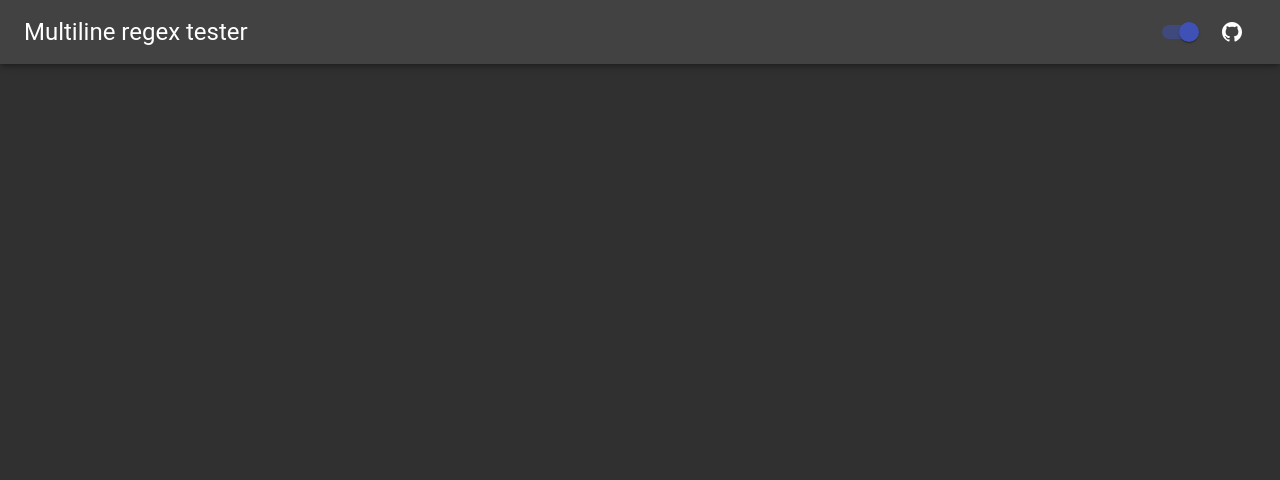
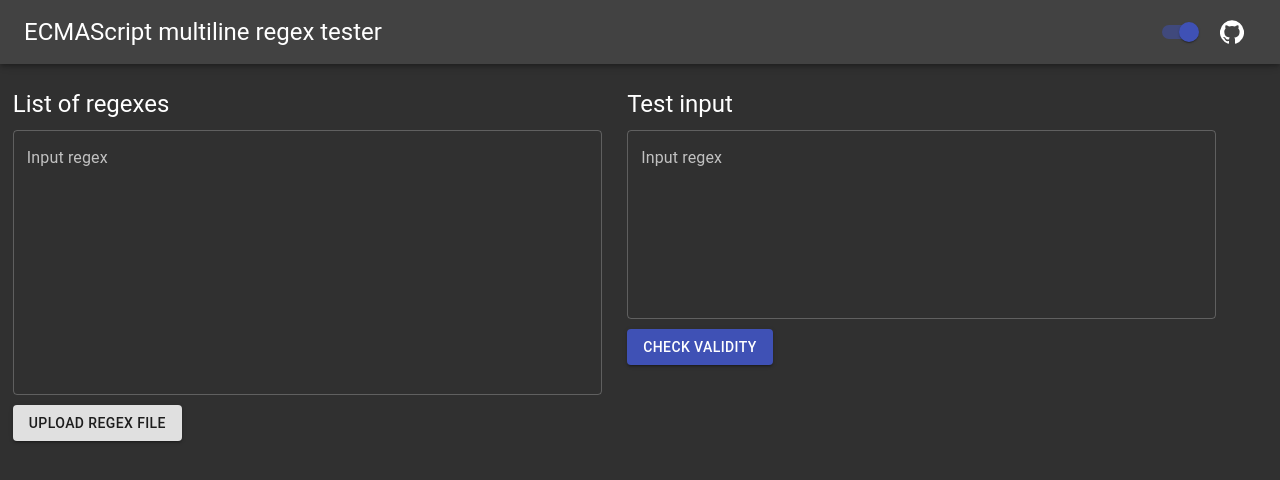
Before and after one commit to daftmaple/multiline-regex-tester, a React (Create React App) app: page / in a window 1280 px wide. Shown: the top 480 px of the page. Built offline with nearby package versions, Linux system fonts and the light colour scheme.

Commit message:
Template for text fields

```diff
--- a/src/components/Main.tsx
+++ b/src/components/Main.tsx
@@ -1,11 +1,22 @@
 import React from 'react';
-import { Theme, WithStyles, createStyles, withStyles } from '@material-ui/core';
+import {
+  Theme,
+  WithStyles,
+  createStyles,
+  withStyles,
+  Typography,
+  TextField,
+  Button,
+} from '@material-ui/core';
 
 const styles = (theme: Theme) => createStyles({});
 
-interface IProps extends WithStyles<typeof styles> {}
+interface IProps extends WithStyles<typeof styles> { }
 
 const Main: React.FC<IProps> = () => {
+  const [inputValue, setInputValue] = React.useState('');
+  const [testValue, setTestValue] = React.useState('');
+
   return (
     <div
       style={{
@@ -25,7 +36,28 @@ const Main: React.FC<IProps> = () => {
           padding: '1%',
         }}
       >
-        {/* First part */}
+        <Typography variant="h5">List of regexes</Typography>
+
+        <TextField
+          id="filled-multiline-static"
+          label="Input regex"
+          multiline
+          fullWidth
+          rows={12}
+          // defaultValue="Forbidden regexes monkaS"
+          variant="outlined"
+          color="primary"
+          value={inputValue}
+          style={{
+            marginTop: 10,
+            marginBottom: 10,
+          }}
+        />
+
+        <Button variant="contained" component="label">
+          Upload regex file
+          <input type="file" accept="text/plain" style={{ display: 'none' }} />
+        </Button>
       </div>
       <div
         style={{
@@ -35,7 +67,27 @@ const Main: React.FC<IProps> = () => {
           padding: '1%',
         }}
       >
-        {/* Second part */}
+        <Typography variant="h5">Test input</Typography>
+
+        <TextField
+          id="filled-multiline-static"
+          label="Input regex"
+          multiline
+          fullWidth
+          rows={8}
+          // defaultValue="Forbidden word monkaS"
+          variant="outlined"
+          color="primary"
+          value={testValue}
+          style={{
+            marginTop: 10,
+            marginBottom: 10,
+          }}
+        />
+
+        <Button variant="contained" color="primary">
+          Check validity
+        </Button>
       </div>
     </div>
   );
--- a/src/components/TopBar.tsx
+++ b/src/components/TopBar.tsx
@@ -30,7 +30,7 @@ const TopBar: React.FC<IProps> = (props) => {
         >
           <Grid item>
             <Typography color="textPrimary" variant="h5">
-              Multiline regex tester
+              ECMAScript multiline regex tester
             </Typography>
           </Grid>
           <Grid item>
--- a/src/icons/GitHubIcon.tsx
+++ b/src/icons/GitHubIcon.tsx
@@ -5,7 +5,7 @@ import { SvgIcon } from '@material-ui/core';
 function GitHubIcon() {
   return (
     <SvgIcon>
-      <path d="M12,2C6.48,2 2,6.48 2,12C2,16.42 4.87,20.17 8.84,21.5C9.34,21.58 9.5,21.27 9.5,21C9.5,20.77 9.5,20.14 9.5,19.31C6.73,19.91 6.14,17.97 6.14,17.97C5.68,16.81 5.03,16.5 5.03,16.5C4.12,15.88 5.1,15.9 5.1,15.9C6.1,15.97 6.63,16.93 6.63,16.93C7.5,18.45 8.97,18 9.54,17.76C9.63,17.11 9.89,16.67 10.17,16.42C7.95,16.17 5.62,15.31 5.62,11.5C5.62,10.39 6,9.5 6.65,8.79C6.55,8.54 6.2,7.5 6.75,6.15C6.75,6.15 7.59,5.88 9.5,7.17C10.29,6.95 11.15,6.84 12,6.84C12.85,6.84 13.71,6.95 14.5,7.17C16.41,5.88 17.25,6.15 17.25,6.15C17.8,7.5 17.45,8.54 17.35,8.79C18,9.5 18.38,10.39 18.38,11.5C18.38,15.32 16.04,16.16 13.81,16.41C14.17,16.72 14.5,17.33 14.5,18.26C14.5,19.6 14.5,20.68 14.5,21C14.5,21.27 14.66,21.59 15.17,21.5C19.14,20.16 22,16.42 22,12C22,6.48 17.52,2 12,2Z" />
+      <path d="M12 .3a12 12 0 0 0-3.8 23.4c.6.1.8-.3.8-.6v-2c-3.3.7-4-1.6-4-1.6-.6-1.4-1.4-1.8-1.4-1.8-1-.7.1-.7.1-.7 1.2 0 1.9 1.2 1.9 1.2 1 1.8 2.8 1.3 3.5 1 0-.8.4-1.3.7-1.6-2.7-.3-5.5-1.3-5.5-6 0-1.2.5-2.3 1.3-3.1-.2-.4-.6-1.6 0-3.2 0 0 1-.3 3.4 1.2a11.5 11.5 0 0 1 6 0c2.3-1.5 3.3-1.2 3.3-1.2.6 1.6.2 2.8 0 3.2.9.8 1.3 1.9 1.3 3.2 0 4.6-2.8 5.6-5.5 5.9.5.4.9 1 .9 2.2v3.3c0 .3.1.7.8.6A12 12 0 0 0 12 .3" />
     </SvgIcon>
   );
 }
```
Also changed, not shown: 1 other file (tests, documents, lock files or other folders).
